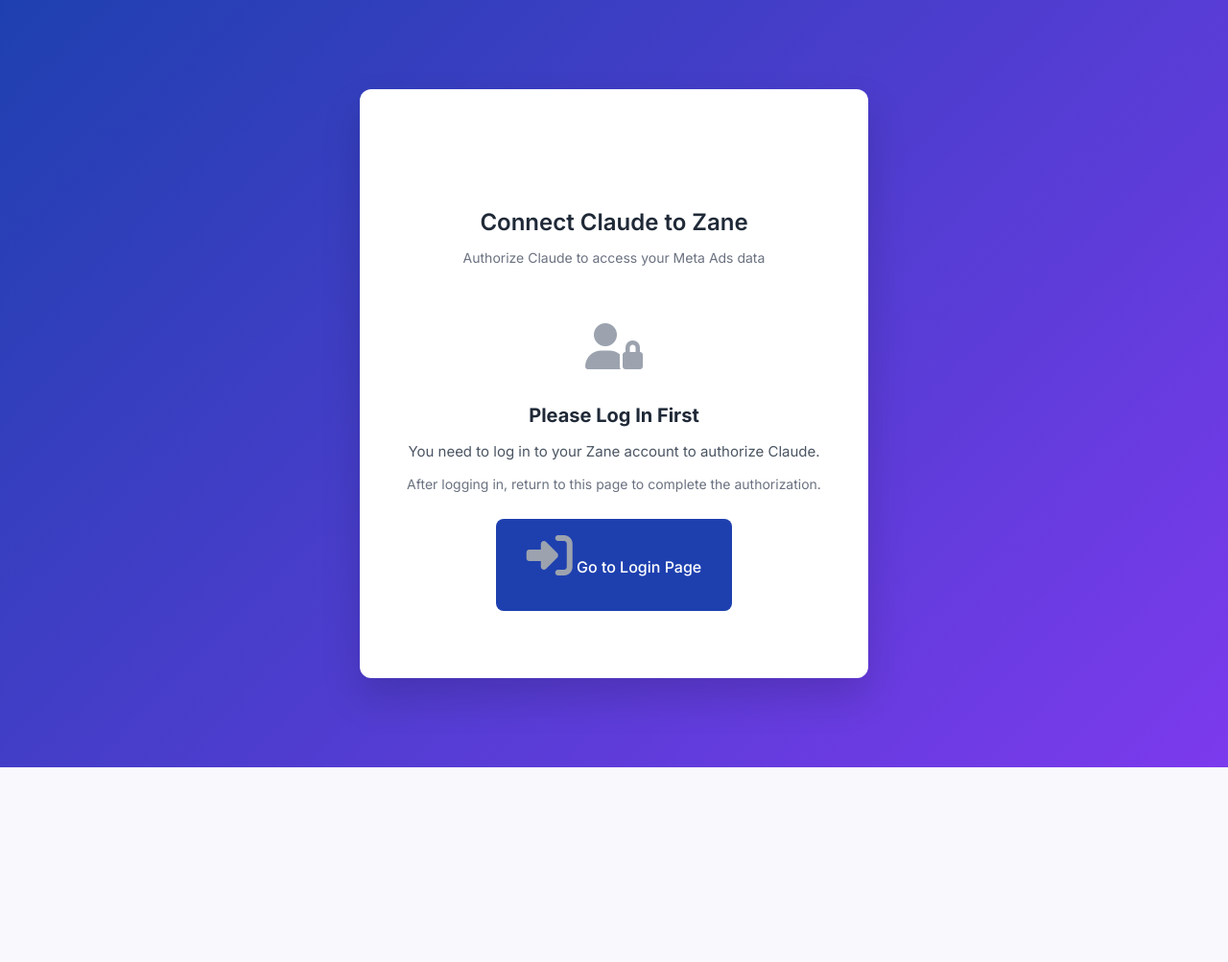
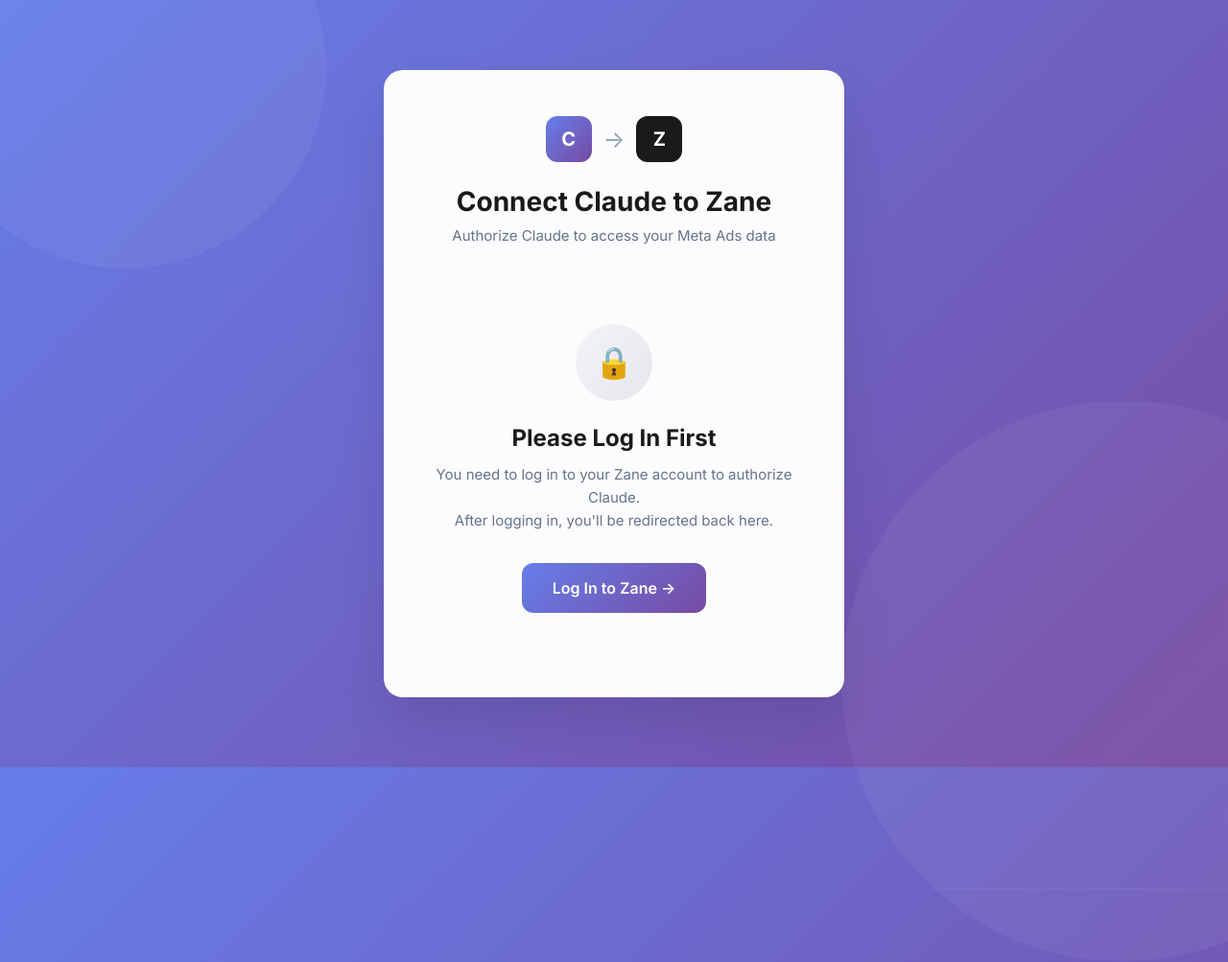
Before and after one commit to BilalArshad4399/meta-ads-web-service, a Flask app: page /oauth/authorize in a window 1280 px wide; the page is wider, and only the part inside the window is pictured. Shown: that part at 96% size. Before the commit the page ends 800 px from the top of that part, so only its background shows below. Run offline with Flask 3, Linux system fonts and the light colour scheme.

Commit message:
Redesign OAuth authorization screen with modern, professional UI

```diff
--- a/templates/oauth_authorize.html
+++ b/templates/oauth_authorize.html
@@ -1,252 +1,478 @@
 <!DOCTYPE html>
-<html>
+<html lang="en">
 <head>
-    <title>Authorize Zane - Meta Ads Connector</title>
+    <meta charset="UTF-8">
+    <meta name="viewport" content="width=device-width, initial-scale=1.0">
+    <title>Connect Claude to Zane</title>
     <meta http-equiv="Cache-Control" content="no-cache, no-store, must-revalidate">
     <meta http-equiv="Pragma" content="no-cache">
     <meta http-equiv="Expires" content="0">
     <link href="https://fonts.googleapis.com/css2?family=Inter:wght@400;500;600;700&display=swap" rel="stylesheet">
-    <link rel="stylesheet" href="https://cdnjs.cloudflare.com/ajax/libs/font-awesome/6.4.0/css/all.min.css">
     <style>
+        * {
+            margin: 0;
+            padding: 0;
+            box-sizing: border-box;
+        }
+
         body {
             font-family: 'Inter', -apple-system, BlinkMacSystemFont, 'Segoe UI', Roboto, sans-serif;
-            display: flex;
-            justify-content: center;
-            align-items: center;
             min-height: 100vh;
-            margin: 0;
-            background: linear-gradient(135deg, #1e40af 0%, #7c3aed 100%);
-        }
-        .auth-container {
-            background: white;
-            padding: 40px;
-            border-radius: 12px;
-            box-shadow: 0 20px 40px rgba(0,0,0,0.15);
-            max-width: 450px;
-            width: 100%;
-            margin: 20px;
-        }
-        .logo {
-            text-align: center;
-            margin-bottom: 30px;
-        }
-        .logo img {
-            height: 50px;
-        }
-        h1 {
-            color: #1f2937;
-            margin-bottom: 10px;
-            font-size: 24px;
-            font-weight: 600;
-            text-align: center;
-        }
-        .subtitle {
-            color: #6b7280;
-            text-align: center;
-            margin-bottom: 30px;
-            font-size: 14px;
-        }
-        .user-info {
-            background: #f9fafb;
-            border: 1px solid #e5e7eb;
-            padding: 20px;
-            border-radius: 8px;
-            margin: 20px 0;
-        }
-        .user-info-item {
             display: flex;
             align-items: center;
-            margin: 10px 0;
+            justify-content: center;
+            background: linear-gradient(135deg, #667eea 0%, #764ba2 100%);
+            position: relative;
+            overflow: hidden;
         }
-        .user-info-item i {
-            color: #10b981;
-            margin-right: 12px;
-            width: 20px;
+
+        /* Animated background elements */
+        body::before,
+        body::after {
+            content: '';
+            position: absolute;
+            border-radius: 50%;
+            background: rgba(255, 255, 255, 0.05);
+            animation: float 20s infinite ease-in-out;
         }
-        .user-info-item.error i {
-            color: #ef4444;
+
+        body::before {
+            width: 400px;
+            height: 400px;
+            top: -100px;
+            left: -100px;
         }
-        .permissions {
-            background: #eff6ff;
-            border: 1px solid #bfdbfe;
-            padding: 20px;
-            border-radius: 8px;
-            margin: 20px 0;
+
+        body::after {
+            width: 600px;
+            height: 600px;
+            bottom: -200px;
+            right: -200px;
+            animation-delay: -10s;
         }
-        .permissions h3 {
-            color: #1e40af;
+
+        @keyframes float {
+            0%, 100% { transform: translate(0, 0) scale(1); }
+            33% { transform: translate(30px, -30px) scale(1.05); }
+            66% { transform: translate(-20px, 20px) scale(0.95); }
+        }
+
+        .auth-container {
+            background: rgba(255, 255, 255, 0.98);
+            backdrop-filter: blur(10px);
+            border-radius: 20px;
+            box-shadow: 0 25px 50px rgba(0, 0, 0, 0.1);
+            width: 100%;
+            max-width: 480px;
+            margin: 20px;
+            padding: 48px;
+            position: relative;
+            z-index: 1;
+        }
+
+        .header {
+            text-align: center;
+            margin-bottom: 40px;
+        }
+
+        .logo-container {
+            display: flex;
+            align-items: center;
+            justify-content: center;
+            gap: 12px;
+            margin-bottom: 24px;
+        }
+
+        .claude-logo {
+            width: 48px;
+            height: 48px;
+            background: linear-gradient(135deg, #667eea, #764ba2);
+            border-radius: 12px;
+            display: flex;
+            align-items: center;
+            justify-content: center;
+            color: white;
+            font-weight: 700;
+            font-size: 20px;
+        }
+
+        .connect-icon {
+            color: #94a3b8;
+            font-size: 24px;
+        }
+
+        .zane-logo {
+            width: 48px;
+            height: 48px;
+            background: #1a1a1a;
+            border-radius: 12px;
+            display: flex;
+            align-items: center;
+            justify-content: center;
+            color: white;
+            font-weight: 700;
+            font-size: 20px;
+        }
+
+        h1 {
+            font-size: 28px;
+            font-weight: 700;
+            color: #1a1a1a;
+            margin-bottom: 8px;
+        }
+
+        .subtitle {
+            font-size: 15px;
+            color: #64748b;
+            line-height: 1.5;
+        }
+
+        .status-section {
+            margin-bottom: 32px;
+        }
+
+        .status-item {
+            display: flex;
+            align-items: center;
+            padding: 16px 20px;
+            background: #f8fafc;
+            border-radius: 12px;
+            margin-bottom: 12px;
+            transition: all 0.3s ease;
+        }
+
+        .status-item:hover {
+            transform: translateX(4px);
+        }
+
+        .status-icon {
+            width: 36px;
+            height: 36px;
+            border-radius: 50%;
+            display: flex;
+            align-items: center;
+            justify-content: center;
+            margin-right: 16px;
+            font-size: 16px;
+        }
+
+        .status-icon.success {
+            background: #10b981;
+            color: white;
+        }
+
+        .status-icon.error {
+            background: #ef4444;
+            color: white;
+        }
+
+        .status-text {
+            flex: 1;
+        }
+
+        .status-label {
+            font-size: 13px;
+            color: #64748b;
+            margin-bottom: 2px;
+        }
+
+        .status-value {
+            font-size: 15px;
+            font-weight: 600;
+            color: #1a1a1a;
+        }
+
+        .permissions-section {
+            background: linear-gradient(135deg, #f0f9ff, #ede9fe);
+            border-radius: 16px;
+            padding: 24px;
+            margin-bottom: 32px;
+        }
+
+        .permissions-header {
             font-size: 14px;
             font-weight: 600;
+            color: #4c1d95;
+            margin-bottom: 16px;
+            text-transform: uppercase;
+            letter-spacing: 0.5px;
+        }
+
+        .permission-item {
+            display: flex;
+            align-items: center;
             margin-bottom: 12px;
+            color: #334155;
+            font-size: 14px;
+            line-height: 1.5;
         }
-        .permissions ul {
-            margin: 0;
-            padding-left: 20px;
-            color: #4b5563;
-            font-size: 14px;
+
+        .permission-item::before {
+            content: '✓';
+            display: flex;
+            align-items: center;
+            justify-content: center;
+            width: 20px;
+            height: 20px;
+            background: white;
+            border-radius: 50%;
+            margin-right: 12px;
+            color: #667eea;
+            font-weight: 700;
+            font-size: 12px;
+            flex-shrink: 0;
         }
-        .permissions li {
-            margin: 8px 0;
-        }
+
         .button-group {
             display: flex;
             gap: 12px;
-            margin-top: 30px;
         }
-        button {
+
+        .btn {
             flex: 1;
-            background: #1e40af;
+            padding: 16px 24px;
+            border: none;
+            border-radius: 12px;
+            font-size: 16px;
+            font-weight: 600;
+            cursor: pointer;
+            transition: all 0.3s ease;
+            position: relative;
+            overflow: hidden;
+        }
+
+        .btn-primary {
+            background: linear-gradient(135deg, #667eea, #764ba2);
             color: white;
-            border: none;
-            padding: 14px 24px;
-            border-radius: 8px;
-            font-size: 16px;
-            font-weight: 500;
-            cursor: pointer;
-            transition: all 0.2s;
         }
-        button:hover {
-            background: #1e3a8a;
+
+        .btn-primary::before {
+            content: '';
+            position: absolute;
+            top: 50%;
+            left: 50%;
+            width: 0;
+            height: 0;
+            border-radius: 50%;
+            background: rgba(255, 255, 255, 0.2);
+            transform: translate(-50%, -50%);
+            transition: width 0.5s, height 0.5s;
+        }
+
+        .btn-primary:hover::before {
+            width: 300px;
+            height: 300px;
+        }
+
+        .btn-primary:hover {
+            transform: translateY(-2px);
+            box-shadow: 0 10px 25px rgba(102, 126, 234, 0.3);
+        }
+
+        .btn-secondary {
+            background: #f1f5f9;
+            color: #475569;
+        }
+
+        .btn-secondary:hover {
+            background: #e2e8f0;
             transform: translateY(-1px);
-            box-shadow: 0 4px 12px rgba(30, 64, 175, 0.2);
         }
-        button.secondary {
-            background: #f3f4f6;
-            color: #4b5563;
-        }
-        button.secondary:hover {
-            background: #e5e7eb;
-        }
+
         .error-message {
             background: #fef2f2;
             border: 1px solid #fecaca;
-            color: #dc2626;
-            padding: 16px;
-            border-radius: 8px;
-            margin: 20px 0;
+            border-radius: 12px;
+            padding: 20px;
+            margin-bottom: 24px;
+        }
+
+        .error-header {
             display: flex;
             align-items: center;
+            margin-bottom: 8px;
         }
-        .error-message i {
+
+        .error-icon {
+            width: 24px;
+            height: 24px;
+            background: #ef4444;
+            border-radius: 50%;
+            display: flex;
+            align-items: center;
+            justify-content: center;
+            color: white;
             margin-right: 12px;
-            font-size: 20px;
+            font-size: 14px;
+            font-weight: 700;
         }
+
+        .error-title {
+            font-weight: 600;
+            color: #991b1b;
+            font-size: 16px;
+        }
+
+        .error-text {
+            color: #7f1d1d;
+            font-size: 14px;
+            line-height: 1.5;
+            margin-left: 36px;
+        }
+
         .login-prompt {
             text-align: center;
-            padding: 30px 0;
+            padding: 40px 0;
         }
-        .login-prompt i {
-            font-size: 48px;
-            color: #9ca3af;
-            margin-bottom: 20px;
+
+        .login-icon {
+            width: 80px;
+            height: 80px;
+            background: linear-gradient(135deg, #f3f4f6, #e5e7eb);
+            border-radius: 50%;
+            display: flex;
+            align-items: center;
+            justify-content: center;
+            margin: 0 auto 24px;
+            font-size: 32px;
+            color: #6b7280;
         }
-        .login-prompt p {
-            color: #4b5563;
-            margin: 16px 0;
+
+        .login-title {
+            font-size: 24px;
+            font-weight: 700;
+            color: #1a1a1a;
+            margin-bottom: 12px;
+        }
+
+        .login-text {
+            color: #64748b;
             font-size: 15px;
+            line-height: 1.6;
+            margin-bottom: 32px;
         }
-        .login-button {
-            background: #1e40af;
+
+        .login-btn {
+            display: inline-flex;
+            align-items: center;
+            gap: 8px;
+            padding: 16px 32px;
+            background: linear-gradient(135deg, #667eea, #764ba2);
             color: white;
-            padding: 14px 32px;
-            border-radius: 8px;
             text-decoration: none;
-            display: inline-block;
-            font-weight: 500;
-            margin-top: 12px;
-            transition: all 0.2s;
+            border-radius: 12px;
+            font-weight: 600;
+            font-size: 16px;
+            transition: all 0.3s ease;
         }
-        .login-button:hover {
-            background: #1e3a8a;
-            transform: translateY(-1px);
+
+        .login-btn:hover {
+            transform: translateY(-2px);
+            box-shadow: 0 10px 25px rgba(102, 126, 234, 0.3);
+        }
+
+        /* Loading animation */
+        @keyframes pulse {
+            0%, 100% { opacity: 1; }
+            50% { opacity: 0.5; }
+        }
+
+        .loading {
+            animation: pulse 2s infinite;
         }
     </style>
 </head>
 <body>
     <div class="auth-container">
-        <div class="logo">
-            <img src="{{ url_for('static', filename='images/logo-03.png') }}" alt="Zane Logo">
+        <div class="header">
+            <div class="logo-container">
+                <div class="claude-logo">C</div>
+                <span class="connect-icon">→</span>
+                <div class="zane-logo">Z</div>
+            </div>
+            <h1>Connect Claude to Zane</h1>
+            <p class="subtitle">Authorize Claude to access your Meta Ads data</p>
         </div>
 
-        <h1>Connect Claude to Zane</h1>
-        <p class="subtitle">Authorize Claude to access your Meta Ads data</p>
-
-        <!-- Check if user is logged in -->
         {% if user_logged_in %}
-            <!-- User is logged in -->
-            <div class="user-info">
-                <div class="user-info-item">
-                    <i class="fas fa-check-circle"></i>
-                    <span><strong>Logged in as:</strong> {{ user_email }}</span>
+            <div class="status-section">
+                <div class="status-item">
+                    <div class="status-icon success">✓</div>
+                    <div class="status-text">
+                        <div class="status-label">Logged in as</div>
+                        <div class="status-value">{{ user_email }}</div>
+                    </div>
                 </div>
 
                 {% if has_facebook_account %}
-                    <div class="user-info-item">
-                        <i class="fas fa-check-circle"></i>
-                        <span><strong>Facebook Ads:</strong> Connected ({{ facebook_account_name }})</span>
+                    <div class="status-item">
+                        <div class="status-icon success">✓</div>
+                        <div class="status-text">
+                            <div class="status-label">Facebook Ads</div>
+                            <div class="status-value">Connected ({{ facebook_account_name }})</div>
+                        </div>
                     </div>
                 {% else %}
-                    <div class="user-info-item error">
-                        <i class="fas fa-times-circle"></i>
-                        <span><strong>Facebook Ads:</strong> Not connected</span>
+                    <div class="status-item">
+                        <div class="status-icon error">!</div>
+                        <div class="status-text">
+                            <div class="status-label">Facebook Ads</div>
+                            <div class="status-value">Not connected</div>
+                        </div>
                     </div>
                 {% endif %}
             </div>
 
             {% if has_facebook_account %}
-                <!-- User has Facebook connected - can authorize -->
-                <div class="permissions">
-                    <h3>Claude will be able to:</h3>
-                    <ul>
-                        <li>View your Meta Ads account metrics</li>
-                        <li>Access campaign performance data</li>
-                        <li>Retrieve ROAS and conversion metrics</li>
-                        <li>Analyze ad spend and revenue data</li>
-                    </ul>
+                <div class="permissions-section">
+                    <div class="permissions-header">Claude will be able to:</div>
+                    <div class="permission-item">View your Meta Ads account metrics</div>
+                    <div class="permission-item">Access campaign performance data</div>
+                    <div class="permission-item">Retrieve ROAS and conversion metrics</div>
+                    <div class="permission-item">Analyze ad spend and revenue data</div>
                 </div>
 
                 <form method="POST" action="{{ url_for('oauth_mcp_fixed.oauth_authorize') }}?client_id={{ client_id }}&redirect_uri={{ redirect_uri }}&state={{ state }}&response_type={{ response_type }}">
                     <div class="button-group">
-                        <button type="submit" name="action" value="authorize">
-                            <i class="fas fa-check"></i> Authorize Claude
+                        <button type="submit" class="btn btn-primary" name="action" value="authorize">
+                            ✓ Authorize Claude
                         </button>
-                        <button type="button" class="secondary" onclick="cancelAuth()">
+                        <button type="button" class="btn btn-secondary" onclick="cancelAuth()">
                             Cancel
                         </button>
                     </div>
                 </form>
             {% else %}
-                <!-- User logged in but no Facebook account -->
                 <div class="error-message">
-                    <i class="fas fa-exclamation-triangle"></i>
-                    <div>
-                        <strong>Facebook Ads Not Connected</strong><br>
-                        <span style="font-size: 14px; margin-top: 4px; display: block;">
-                            Please connect your Facebook Ads account first to use Claude integration.
-                        </span>
+                    <div class="error-header">
+                        <div class="error-icon">!</div>
+                        <div class="error-title">Facebook Ads Not Connected</div>
+                    </div>
+                    <div class="error-text">
+                        Please connect your Facebook Ads account in the Zane dashboard first to use Claude integration.
                     </div>
                 </div>
 
-                <div style="text-align: center; margin-top: 30px;">
-                    <a href="{{ url_for('main.dashboard') }}" target="_blank" class="login-button">
-                        <i class="fab fa-facebook"></i> Connect Facebook Ads
+                <div style="text-align: center; margin-top: 32px;">
+                    <a href="{{ url_for('main.dashboard') }}" target="_blank" class="login-btn">
+                        Connect Facebook Ads →
                     </a>
-                    <p style="color: #6b7280; font-size: 14px; margin-top: 16px;">
+                    <p style="color: #64748b; font-size: 14px; margin-top: 20px;">
                         After connecting, return here to authorize Claude.
                     </p>
                 </div>
             {% endif %}
 
         {% else %}
-            <!-- User not logged in -->
             <div class="login-prompt">
-                <i class="fas fa-user-lock"></i>
-                <h2 style="color: #1f2937; font-size: 20px; margin-bottom: 12px;">Please Log In First</h2>
-                <p>You need to log in to your Zane account to authorize Claude.</p>
-                <p style="font-size: 14px; color: #6b7280;">After logging in, return to this page to complete the authorization.</p>
-
-                <a href="{{ url_for('auth.login') }}?next={{ request.url }}" class="login-button">
-                    <i class="fas fa-sign-in-alt"></i> Go to Login Page
+                <div class="login-icon">🔒</div>
+                <h2 class="login-title">Please Log In First</h2>
+                <p class="login-text">
+                    You need to log in to your Zane account to authorize Claude.<br>
+                    After logging in, you'll be redirected back here.
+                </p>
+                <a href="{{ url_for('auth.login') }}?next={{ request.url }}" class="login-btn">
+                    Log In to Zane →
                 </a>
             </div>
         {% endif %}
@@ -259,7 +485,6 @@
             const state = urlParams.get('state');
 
             if (redirectUri) {
-                // Redirect back with error
                 const separator = redirectUri.includes('?') ? '&' : '?';
                 window.location.href = redirectUri + separator + 'error=access_denied' + (state ? '&state=' + state : '');
             } else {
```
